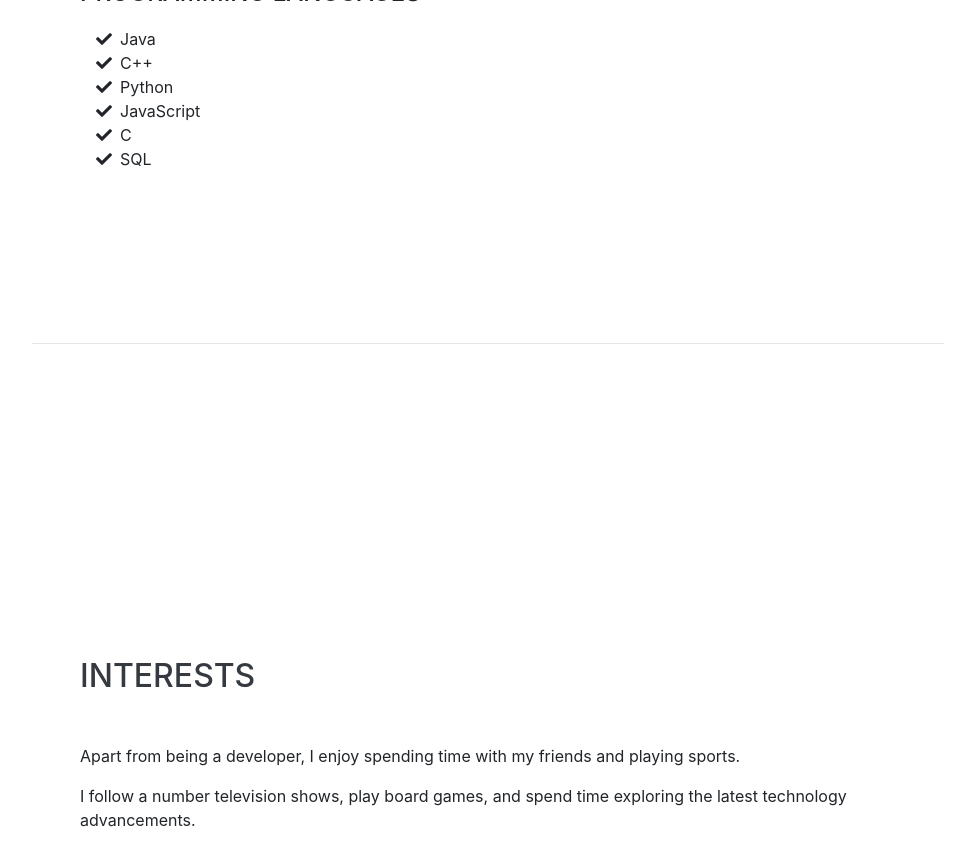
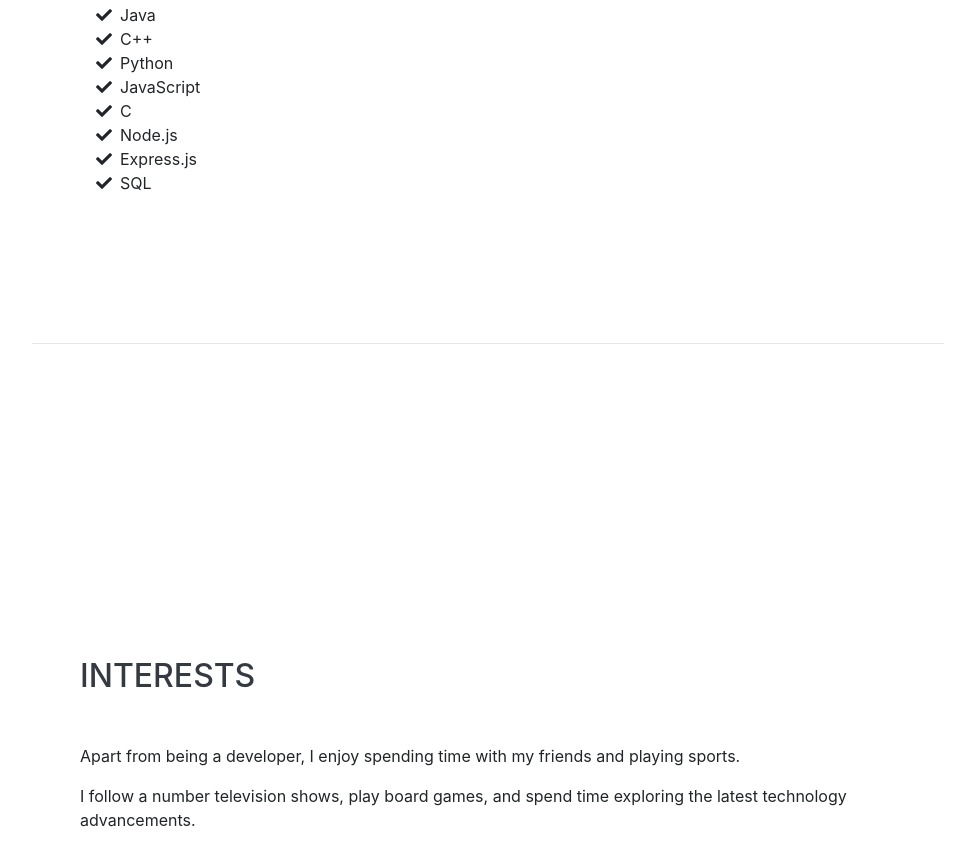
Before and after one commit to RishabJain27/RishabJain27.github.io, a website with bundled scripts: page index.html in a window 1280 px wide. Shown: the part 4783-5648 px from the top of the page, without its empty margins (288-1263 px from the left). Built offline with nearby package versions, Linux system fonts and the light colour scheme; a web font is replaced by a local one.

Commit message:
tech fixesv2

```diff
--- a/index.html
+++ b/index.html
@@ -277,6 +277,12 @@
           <li>
             <i class="fa-li fa fa-check"></i>
             C</li>
+            <li>
+              <i class="fa-li fa fa-check"></i>
+              Node.js</li>
+          <li>
+            <i class="fa-li fa fa-check"></i>
+            Express.js</li>
           <li>
             <i class="fa-li fa fa-check"></i>
             SQL</li>
```
